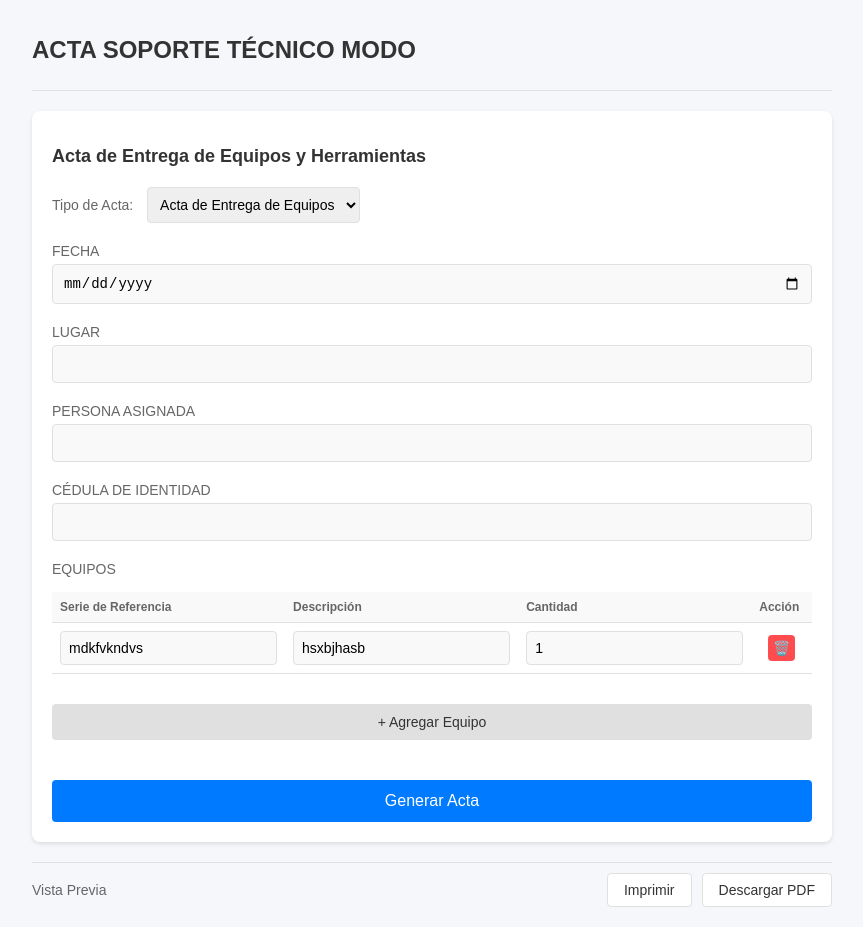
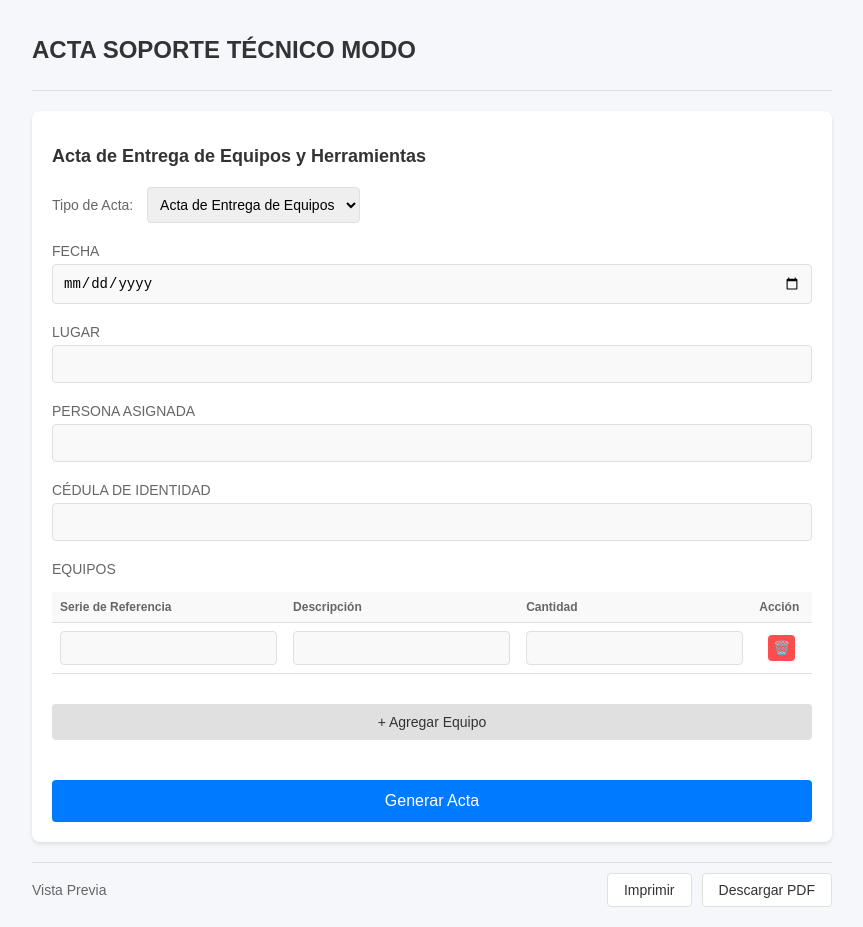
Before and after one commit to isangelgg2822/soporte-actas, a React (Create React App) app: page / in a window 1280 px wide. Shown: the whole page, without its empty margins (208-1071 px from the left). Built offline with nearby package versions, Linux system fonts and the light colour scheme.

Commit message:
correccion serie

```diff
--- a/src/App.js
+++ b/src/App.js
@@ -13,7 +13,7 @@ function App() {
     hacia: '', // Para el acta de salida
   });
   const [equipment, setEquipment] = useState([
-    { serie: 'mdkfvkndvs', descripcion: 'hsxbjhasb', cantidad: '1' },
+    { serie: '', descripcion: '', cantidad: '' },
   ]);
   const [previewData, setPreviewData] = useState(null); // Estado para la vista previa
 
```
